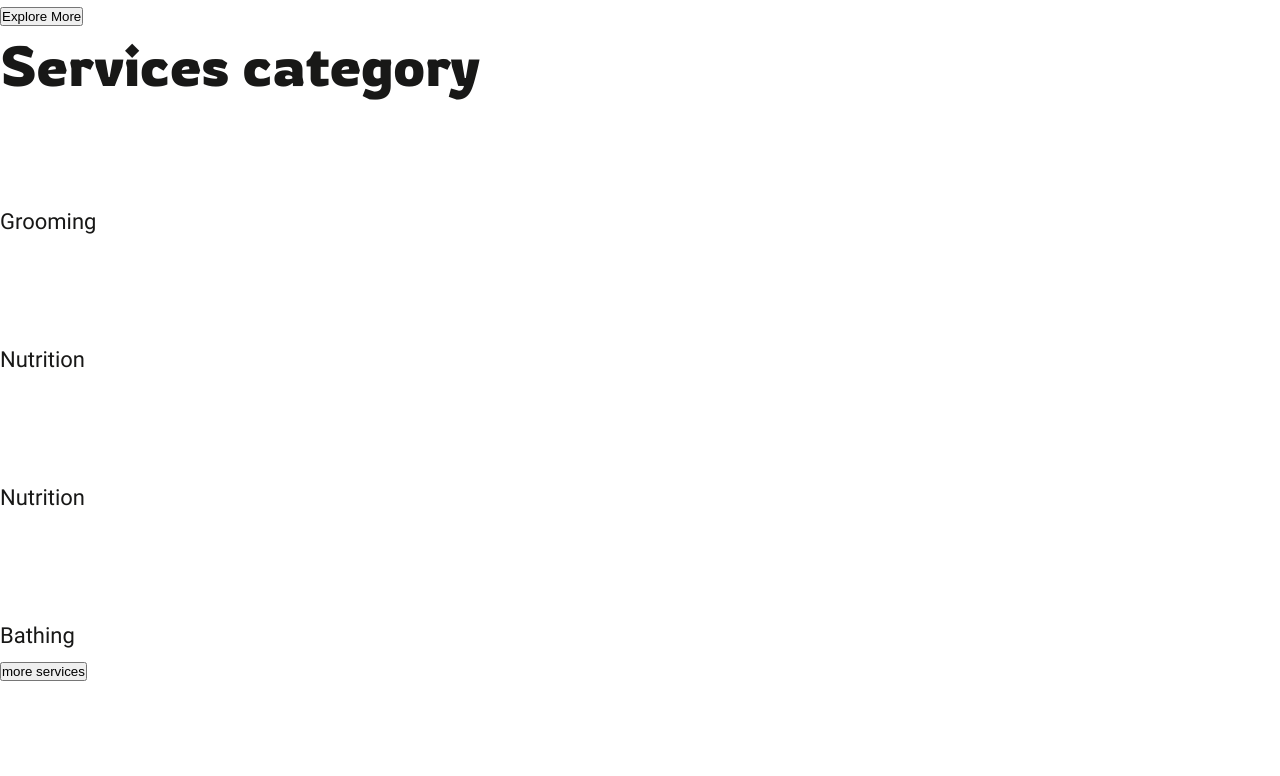
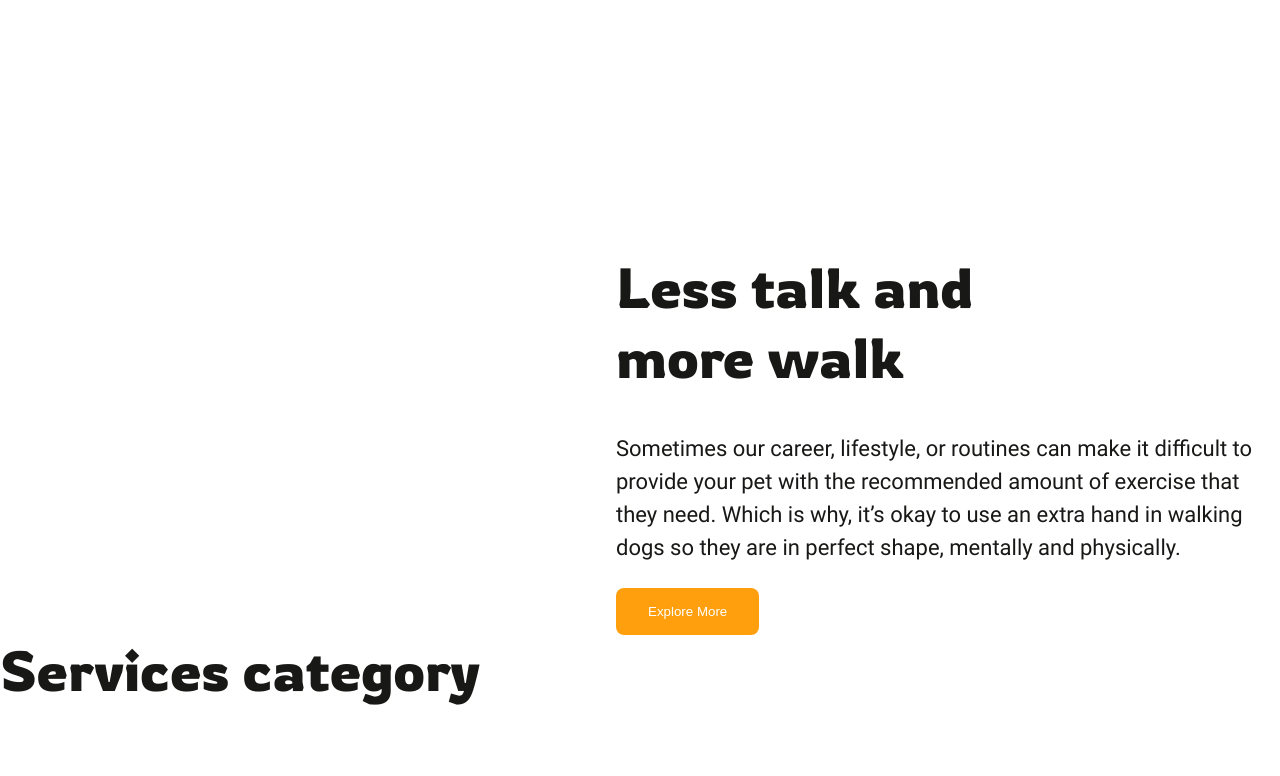
Before and after one commit to prodanserega/Dog-Club, a plain HTML site: page index.html in a window 1280 px wide. Shown: the part 792-1568 px from the top of the page. Before the commit the page ends 1477 px from the top, so only its background shows below. Drawn offline with Linux system fonts and the light colour scheme.

Commit message:
Less-talk

```diff
--- a/css/style.css
+++ b/css/style.css
@@ -196,3 +196,43 @@ a {
 .hero__button:hover {
   background-color: var(--color-secondary-button);
 }
+
+/*Less-talk*/
+
+.Less-talk__section {
+  padding-top: 391px;
+}
+
+.Less-talk__container {
+  display: flex;
+  flex-direction: row;
+  justify-content: space-between;
+  gap: 40px;
+}
+
+.Less-talk__container-text {
+  flex-wrap: 50%;
+}
+
+.Less-talk__title {
+  width: 428px;
+  margin-bottom: 40px;
+}
+
+.Less-talk__text {
+  width: 640px;
+  margin-bottom: 24px;
+}
+
+.Less-talk__button {
+  padding: 16px 32px;
+  border-radius: 8px;
+  background-color: var(--color-primary-brands);
+  color: var(--color-primary-light);
+  border: none;
+  cursor: pointer;
+}
+
+.Less-talk__button:hover {
+  background-color: var(--color-secondary-button);
+}
--- a/index.html
+++ b/index.html
@@ -44,15 +44,25 @@
           </div>
         </div>
       </section>
-      <section>
-        <h2>Less talk and more walk</h2>
-        <p>
-          Sometimes our career, lifestyle, or routines can make it difficult to
-          provide your pet with the recommended amount of exercise that they
-          need. Which is why, it’s okay to use an extra hand in walking dogs so
-          they are in perfect shape, mentally and physically.
-        </p>
-        <button type="button">Explore More</button>
+      <section class="Less-talk__section">
+        <div class="container">
+          <div class="Less-talk__container">
+            <div></div>
+            <div class="Less-talk__container-text">
+              <h2 class="Less-talk__title">Less talk and more walk</h2>
+              <p class="Less-talk__text">
+                Sometimes our career, lifestyle, or routines can make it
+                difficult to provide your pet with the recommended amount of
+                exercise that they need. Which is why, it’s okay to use an extra
+                hand in walking dogs so they are in perfect shape, mentally and
+                physically.
+              </p>
+              <button class="Less-talk__button" type="button">
+                Explore More
+              </button>
+            </div>
+          </div>
+        </div>
       </section>
       <section>
         <h2>Services category</h2>
```
